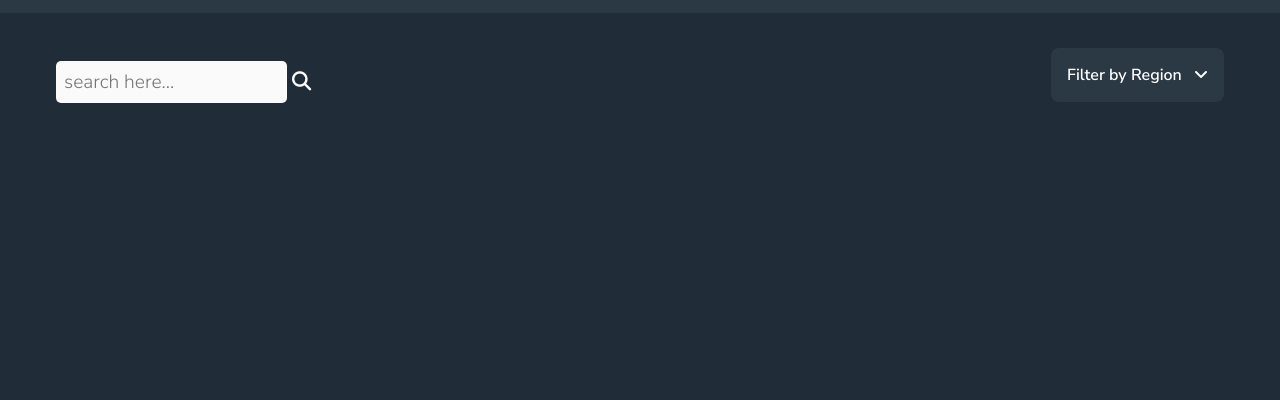
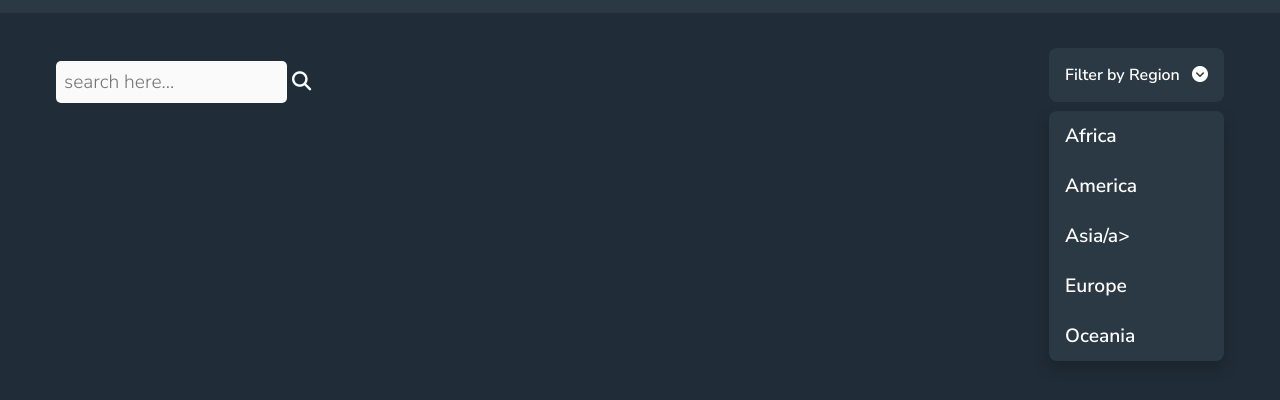
Before and after one commit to Lizdev-05/Country-app, a website built with webpack: page src/index.html in a window 1280 px wide. Both pictures are taken after a click on the element "Filter by Region". Shown: the part 58-458 px from the top of the page. Built offline with nearby package versions, Linux system fonts and the light colour scheme; no server answers.

Commit message:
Add the filter functionality

```diff
--- a/src/display.js
+++ b/src/display.js
@@ -1,8 +1,8 @@
-import e from "express";
-
 const API_URL = 'https://restcountries.com/v2/all';
 const cards = document.querySelector('.cards');
-const searchBtn = document.querySelectorAll('#search-box')
+const searchBtn = document.querySelector('#search-box');
+const dropBtn = document.querySelector('.dropbtn');
+const dropDownContent = document.querySelector('.dropdown-content');
 
 const showCountry = (data) => {
   const cardContainer = document.createElement('div');
@@ -13,7 +13,7 @@ const showCountry = (data) => {
   </div>
   <div class="card-text">
   <h3>${data.name}</h3>
-  <p><span>Population</span> ${data.population / 1000000}</p>
+  <p><span>Population</span> ${(data.population / 1000000)}</p>
   <p><span>Region:</span> ${data.region}</p>
   <p><span>Capital city:</span> ${data.capital}</p>
   </div>
@@ -34,4 +34,8 @@ export default display;
 
 searchBtn.addEventListener('click', () => {
   fetch(`https://restcountries.com/v2/${searchBtn.input}`);
-})
+});
+
+dropBtn.addEventListener('click', () => {
+  dropDownContent.classList.toggle('showdropdown');
+});
--- a/src/index.html
+++ b/src/index.html
@@ -24,7 +24,7 @@
          </form>
          <div class="dropdown">
              <span class="dropbtn">
-               Filter by Region <i class="fa-solid fa-angle-down"></i>
+               Filter by Region <i class="fa-solid fa-circle-chevron-down"></i>
              </span>
              <div class="dropdown-content">
                  <a href="#">Africa</a>
--- a/src/style.css
+++ b/src/style.css
@@ -88,8 +88,16 @@ nav {
   margin-top: 1.5rem;
   border-radius: 0.5rem;
   display: none;
+}
 
-  /* display: flex; */
+.fa-circle-chevron-down{
+  background-color: var(--Dark-Blue);
+  font-size: 1rem;
+}
+.showdropdown {
+  margin-top: 1.5rem;
+  border-radius: 0.5rem;
+  display: flex;
   flex-direction: column;
   background-color: var(--Dark-Blue);
   min-width: 160px;
@@ -111,12 +119,14 @@ nav {
 main {
   margin: 0 auto;
 }
+
 .cards {
   display: grid;
   grid-template-columns: repeat(4, 1fr);
   grid-gap: 1rem;
   margin-top: 2rem;
 }
+
 .card .card-image {
   background-color: var(--Dark-Blue);
   height: 13rem;
@@ -126,26 +136,31 @@ main {
   background-position: center;
   background-repeat: no-repeat;
 }
+
 .card .card-image img {
   width: 100%;
   height: 100%;
   object-fit: cover;
 }
+
 .card .card-text {
   padding: 2rem 1rem;
   background-color: var(--Dark-Blue);
   line-height: 1.5;
 }
-.card-text span{
+
+.card-text span {
   line-height: 1.5;
   font-weight: 800;
 }
+
 .card .card-text h3 {
   font-size: 1.2rem;
   font-weight: 800;
   color: var(--White);
   margin-bottom: 1rem;
 }
+
 .card .card-text p {
   font-size: 1rem;
   color: var(--White);
```
